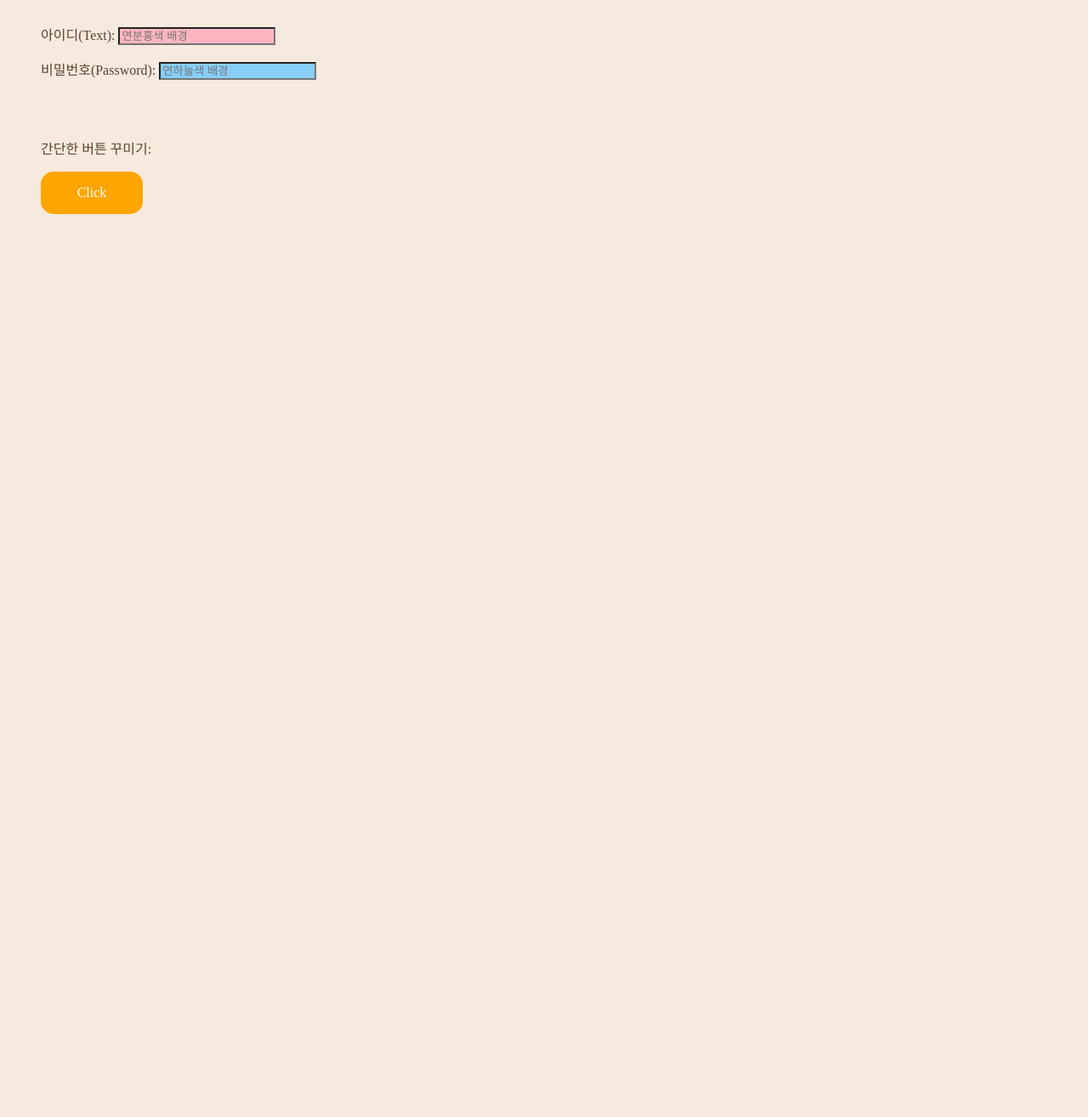
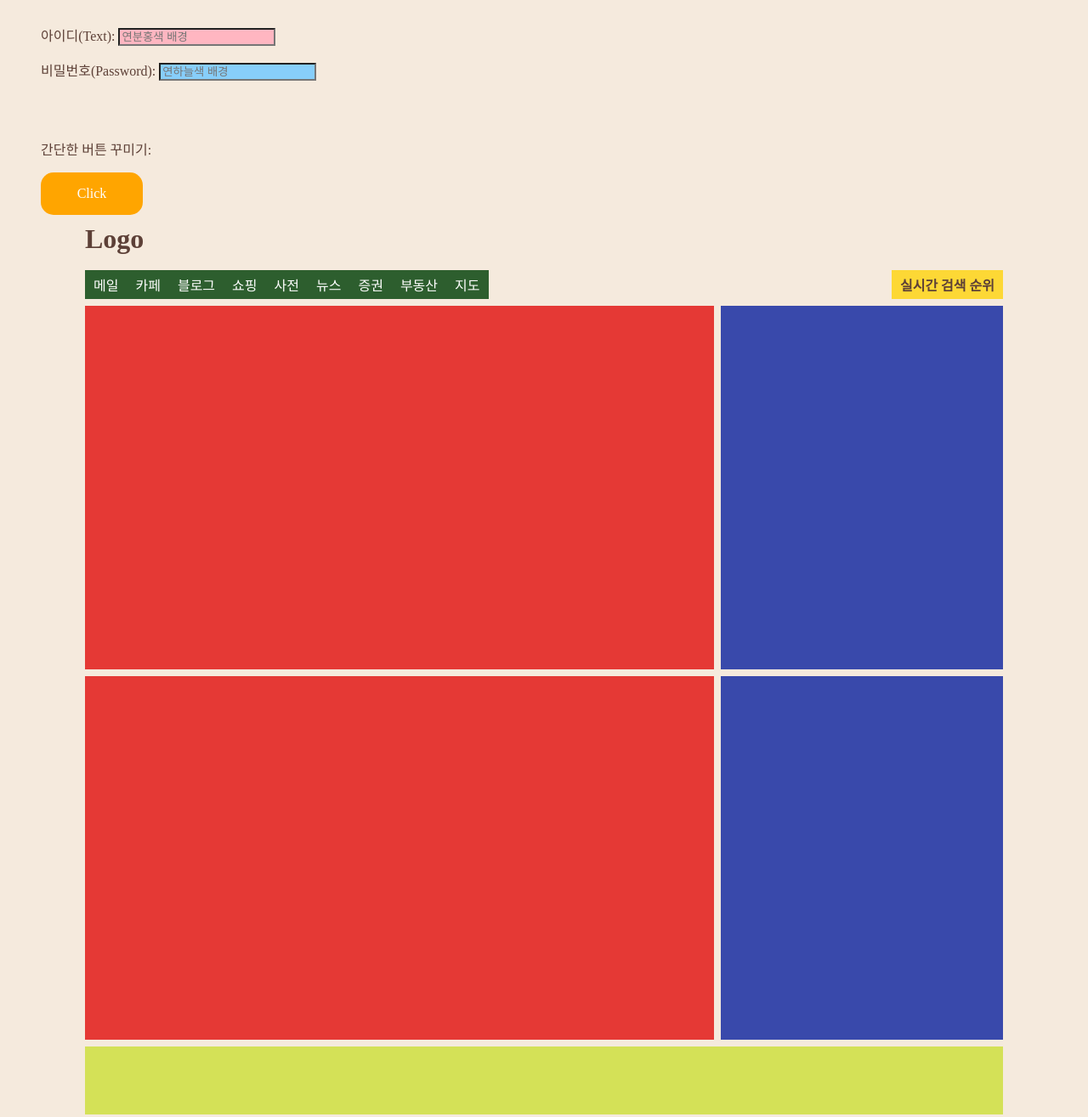
Before and after one commit to wooooooooooorim/real-my-page, a plain HTML site: page index.html in a window 1280 px wide. Shown: the part 719-2034 px from the top of the page at 85% size. Before the commit the page ends 1019 px from the top, so only its background shows below. Drawn offline with Linux system fonts and the light colour scheme.

Commit message:
index.html

```diff
--- a/index.html
+++ b/index.html
@@ -89,6 +89,89 @@
             <a href="#">Click</a>
         </div>
     </div>
+    <title>Layout 완성</title>
+    <style>
+        .container {
+            width: 1080px;
+            margin: 0 auto 8px auto;
+            display: flex;
+        }
 
+        .gnb-container {
+            justify-content: space-between;
+        }
+
+        .gnb {
+            display: flex;
+            list-style: none;
+            padding: 0;
+            margin: 0;
+            background-color: #2d5e2e;
+        }
+        .gnb li {
+            color: white;
+            padding: 5px 10px;
+        }
+
+        .rank {
+            list-style: none;
+            padding: 0;
+            margin: 0;
+            background-color: #fdd835;
+        }
+        .rank li {
+            padding: 5px 10px;
+            font-weight: bold;
+        }
+
+        .left {
+            width: 740px;
+            height: 428px;
+            background-color: #e53935;
+            margin-right: 8px;
+        }
+        .right {
+            width: 332px;
+            height: 428px;
+            background-color: #3949ab;
+        }
+
+        .footer {
+            width: 100%;
+            height: 80px;
+            background-color: #d4e157;
+        }
+
+        h1 { margin: 0; padding: 10px 0; }
+    </style>
+</head>
+<body>
+
+    <div class="container">
+        <h1>Logo</h1>
+    </div>
+
+    <div class="container gnb-container">
+        <ul class="gnb">
+            <li>메일</li><li>카페</li><li>블로그</li><li>쇼핑</li><li>사전</li><li>뉴스</li><li>증권</li><li>부동산</li><li>지도</li>
+        </ul>
+        <ul class="rank">
+            <li>실시간 검색 순위</li>
+        </ul>
+    </div>
+
+    <div class="container">
+        <div class="left"></div>
+        <div class="right"></div>
+    </div>
+
+    <div class="container">
+        <div class="left"></div>
+        <div class="right"></div>
+    </div>
+
+    <div class="container">
+        <div class="footer"></div>
+    </div>
 </body>
 </html>
```
